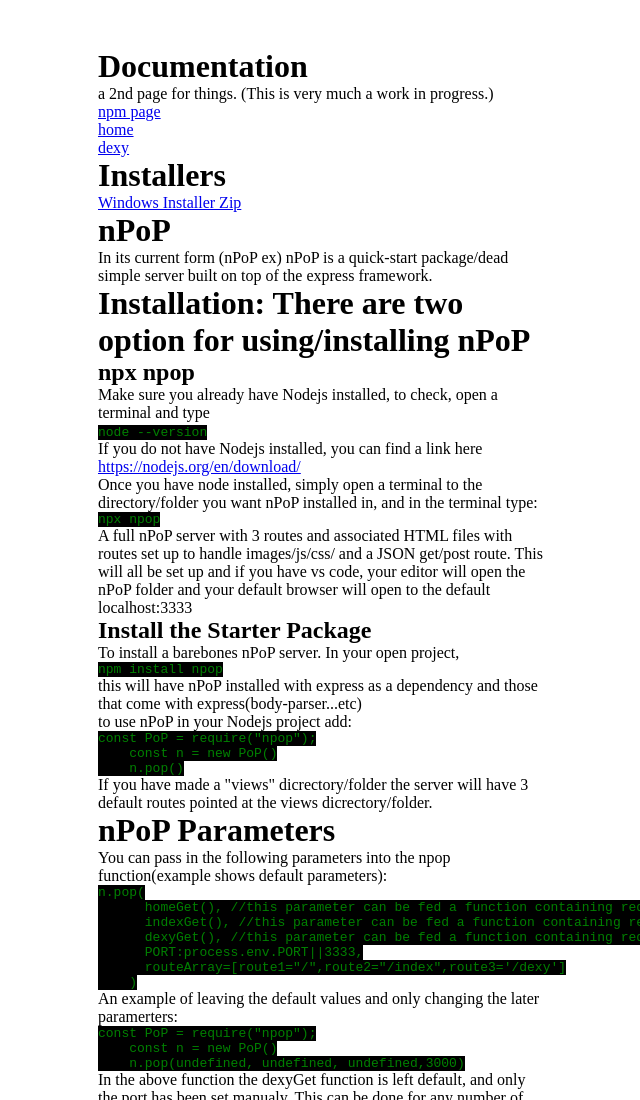
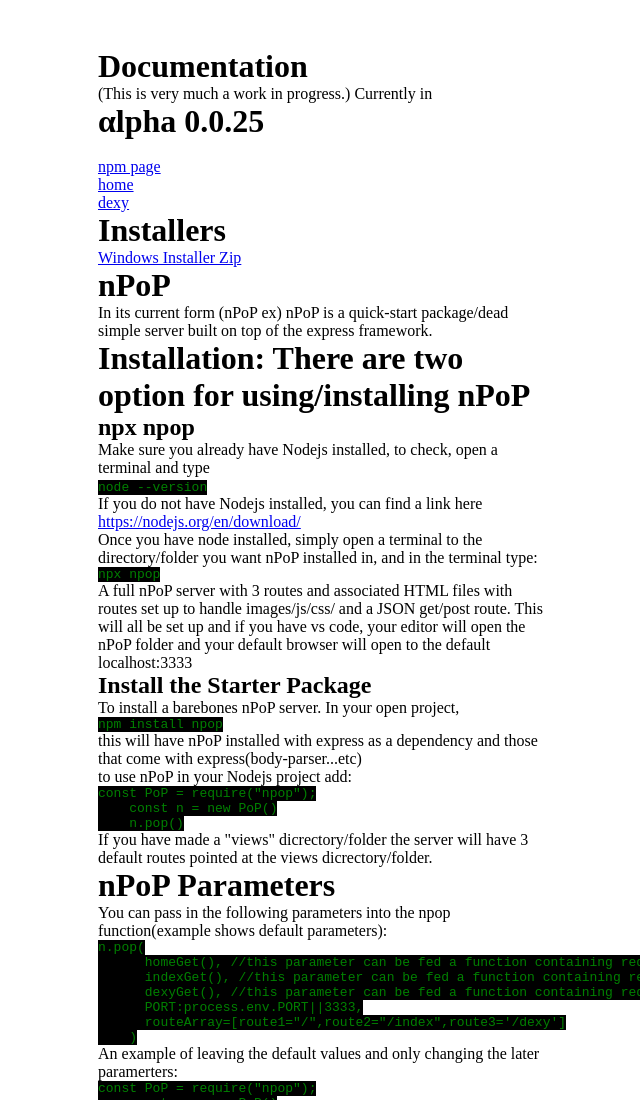
Before and after one commit to shyaboi/npopio, a website: page views/index2.html in a window 1280 px wide. Shown: the top 1100 px of the page, without its empty margins (318-958 px from the left). Drawn offline with Linux system fonts and the light colour scheme; files that its build step writes are made by us from their sources.

Commit message:
versiosn control

```diff
--- a/views/index2.html
+++ b/views/index2.html
@@ -9,7 +9,8 @@
   <body>
       <div id="mainContainer">
     <h1>Documentation</h1>
-    a 2nd page for things. (This is very much a work in progress.)
+
+    (This is very much a work in progress.)  Currently in <h1> αlpha 0.0.25</h1></p>
     <br>
     <a href="https://www.npmjs.com/package/npop">npm page</a>
     <br>
```
